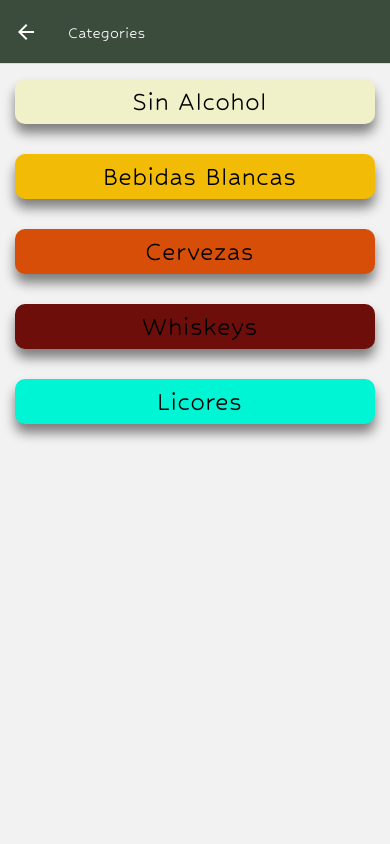
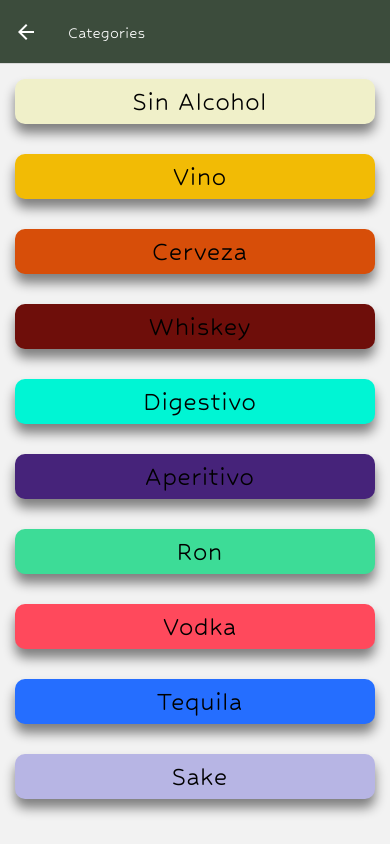
Before and after one commit to MargaritaSyd/myTab-syddall, a React Native app: screen /Categories in a window 390 px wide. Built offline with nearby package versions, Linux system fonts and the light colour scheme.

Commit message:
DetailScreen conected to db

```diff
--- a/Nav/Navigator.js
+++ b/Nav/Navigator.js
@@ -48,6 +48,7 @@ function Navigator(){
                 component={DetailsScreen}
                 options={({ route }) => ({
                     title: route.params.name,
+                    itemId: route.params.id
                 })}
                 />
 
--- a/data/categories.js
+++ b/data/categories.js
@@ -6,22 +6,47 @@ export const CATEGORIES = [
     },
     {
         id: '2',
-        title: 'Bebidas Blancas',
+        title: 'Vino',
         color: '#F2BB05',
     },
     {
         id: '3',
-        title: 'Cervezas',
+        title: 'Cerveza',
         color: '#D74E09',
     },
     {
         id: '4',
-        title: 'Whiskeys',
+        title: 'Whiskey',
         color: '#6E0E0A',
     },
     {
         id: '5',
-        title: 'Licores',
+        title: 'Digestivo',
         color: '#00F5D4',
-    }
+    },
+    {
+        id: '6',
+        title: 'Aperitivo',
+        color: '#46237A',
+    },
+    {
+        id: '7',
+        title: 'Ron',
+        color: '#3DDC97',
+    },
+    {
+        id: '8',
+        title: 'Vodka',
+        color: '#FF495C',
+    },
+    {
+        id: '9',
+        title: 'Tequila',
+        color: '#256EFF',
+    },
+    {
+        id: '10',
+        title: 'Sake',
+        color: '#B7B5E4',
+    },
 ]
--- a/data/stock.js
+++ b/data/stock.js
@@ -9,11 +9,11 @@ export const STOCK = [
     },
     {
         id: '2',
-        category: '2',
+        category: '7',
         name: 'Ron Havanna Club',
         measure: 'L',
         stockAmount: 2.5,
-        Price: 550
+        price: 550
     },
     {
         id: '3',
--- a/screen/DetailsScreen.js
+++ b/screen/DetailsScreen.js
@@ -1,11 +1,17 @@
 import React from "react";
 import { StyleSheet, Text, View } from 'react-native';
+import { useRoute } from '@react-navigation/native';
+import { STOCK } from '../data/stock';
 
-
-function DetailsScreen({}){
+function DetailsScreen(){
+    const route = useRoute();
+    const detailItem = STOCK.find(item => item.id === route.params.itemId)
     return(
         <View>
-            <Text> Detail Screen</Text>
+            <Text>
+                {detailItem.name}
+                {detailItem.price}
+            </Text>
         </View>
     )
 }
--- a/screen/ItemsByCategoryScreen.js
+++ b/screen/ItemsByCategoryScreen.js
@@ -10,7 +10,7 @@ function ItemsByCategoryScreen({navigation, route}){
     const handlePress = (item) => {
         navigation.navigate('DetailsScreen' , {
             name: item.name,
-
+            itemId: item.id
         })
     }
     const renderItem = ({ item }) => (
```
Also changed, not shown: 1 other file (tests, documents, lock files or other folders).
